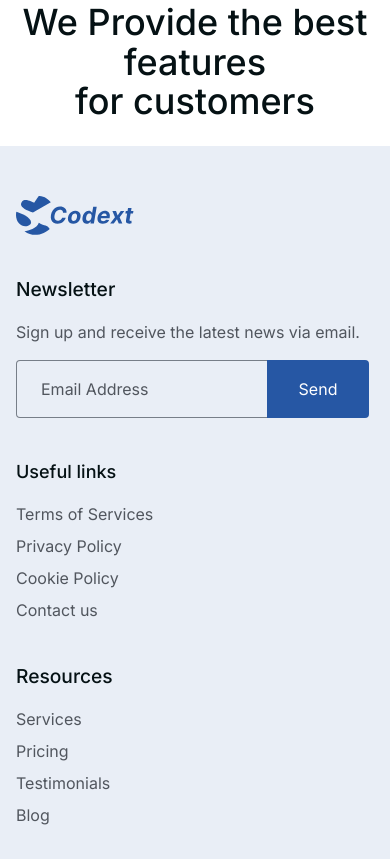
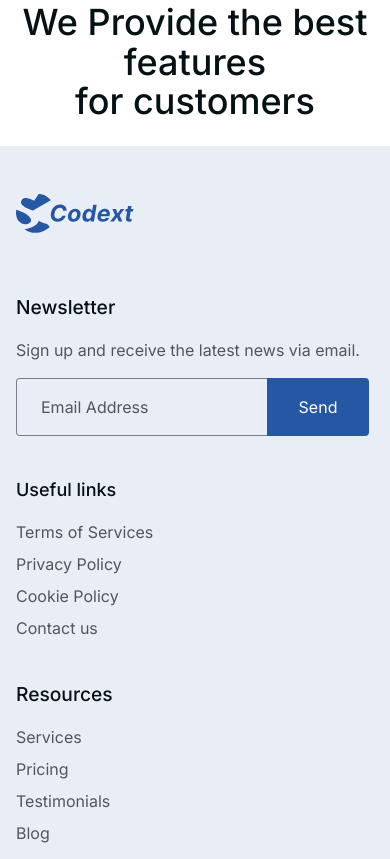
Before and after one commit to Chris-Error-404/Codext, a website: page public/index.html in a window 390 px wide. Shown: the part 865-1724 px from the top of the page. Drawn offline with nearby package versions, Linux system fonts and the light colour scheme.

Commit message:
footer mobile

```diff
--- a/public/index.html
+++ b/public/index.html
@@ -67,7 +67,7 @@
 
 
 <footer class="bg-[var(--light-blue)]">
-    <div class="container mx-auto px-4 py-15 md:py-20 max-w-[1400px] flex flex-col-reverse md:flex-row gap-10 md:gap-0 justify-between">
+    <div class="container mx-auto px-4 py-12 md:py-20 max-w-[1400px] flex flex-col-reverse md:flex-row gap-10 md:gap-0 justify-between">
 
         <!--scocial links/-->
         <div class="flex flex-col gap-4 md:gap-7 md:max-w-[25%]">
@@ -118,8 +118,8 @@
         </div>
 
         <!--mobile logo-[-10px] -->
-        <a href="./index.html" class="cursor-pointer">
-        <img src="./img/Logo/logo_svg.svg" alt="#" class="w-[33%] md:w-fit mt-[-10px] block md:hidden">
+        <a href="./index.html" class="cursor-pointer block md:hidden">
+        <img src="./img/Logo/logo_svg.svg" alt="#" class="w-[33%] md:w-fit mb-[20px] block md:hidden">
         </a>
     </div>
     <div class="container mx-auto px-4 py-6 max-w-[1400px] border-t border-t-[var(--boxicon-color)]">
```
Also changed, not shown: public/css/output.css.
